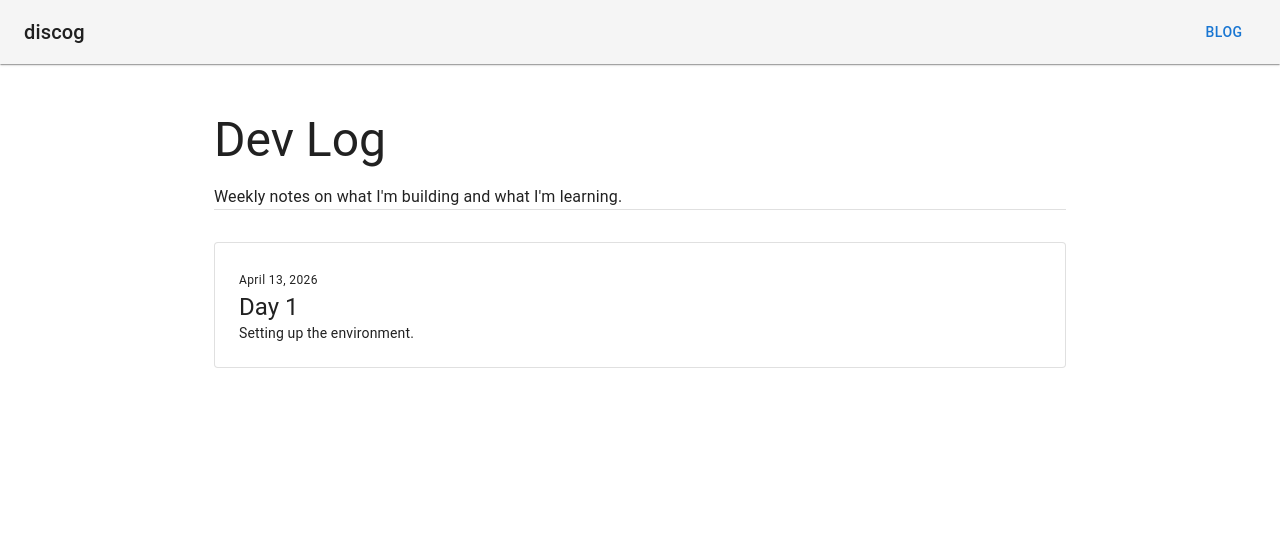
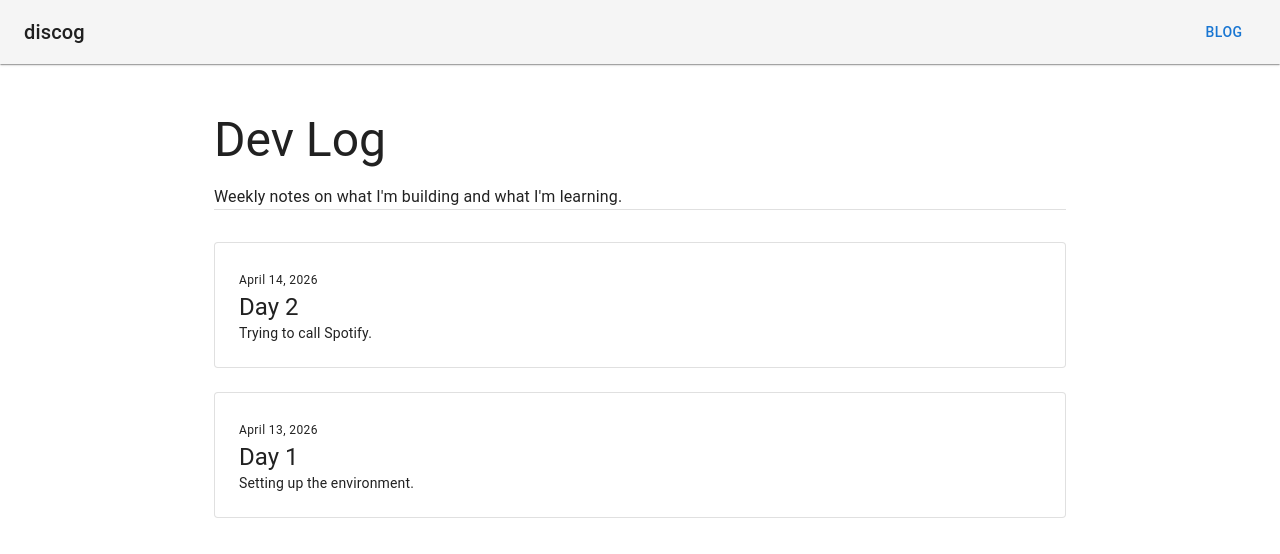
Before and after one commit to Michaelpkr/discog, a React (Vite) app in the folder frontend/: page /blog in a window 1280 px wide. Shown: the top 554 px of the page. Built offline with nearby package versions, Linux system fonts and the light colour scheme.

Commit message:
adds day 2 blog

```diff
--- a/frontend/src/data/posts.js
+++ b/frontend/src/data/posts.js
@@ -1,4 +1,5 @@
 import day1 from '../posts/day-1.jsx'
+import day2 from '../posts/day-2.jsx'
 
 const posts = [
   {
@@ -8,6 +9,13 @@ const posts = [
     summary: "Setting up the environment.",
     content: day1,
   },
+  {
+    id: 2,
+    title: "Day 2",
+    date: "2026-04-14",
+    summary: "Trying to call Spotify.",
+    content: day2,
+  },
 ]
 
 export default posts
```
